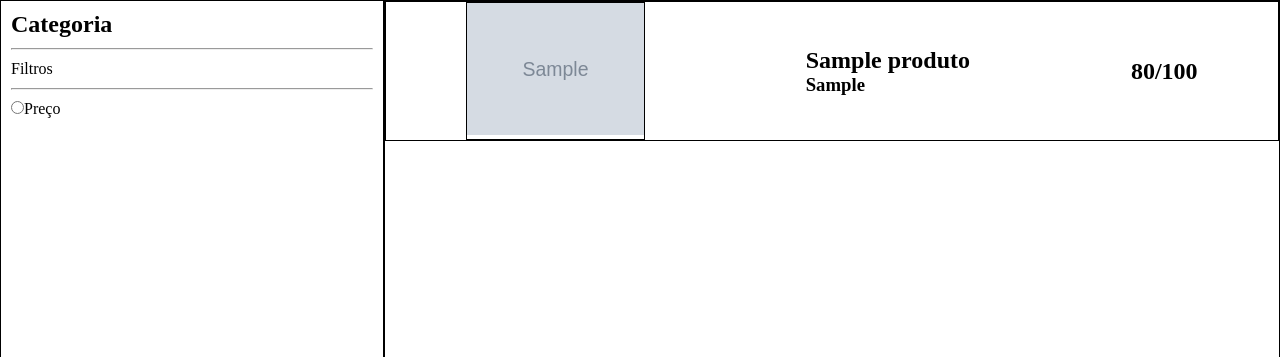
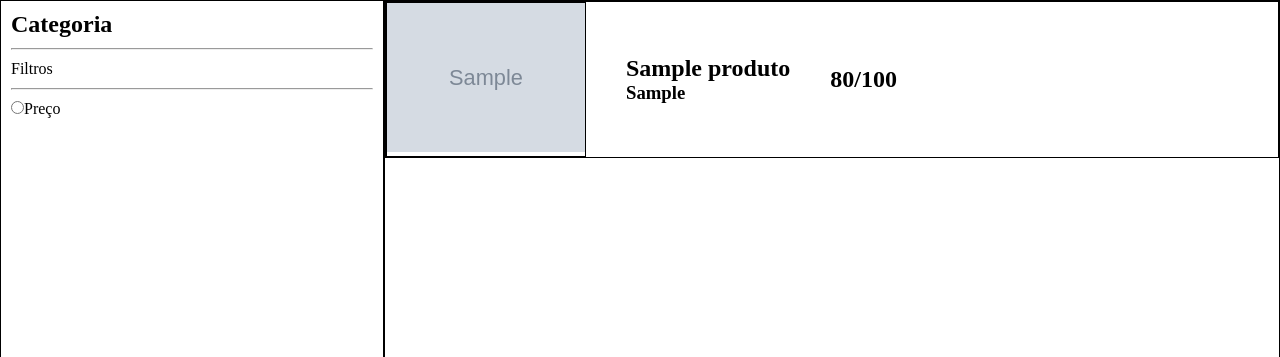
Before and after one commit to GabrielMoraes4299/GG_TECH_HUB, a Flask app: page /categorias/1 in a window 1280 px wide. Shown: the part 112-469 px from the top of the page. Run offline with Flask 3, Linux system fonts and the light colour scheme; tables that the repository leaves empty hold one stand-in row (values such as "Sample post"); grey boxes marked "Sample" are stand-in pictures; some web fonts are replaced.

Commit message:
Commit Final

```diff
--- a/Static/produtos.css
+++ b/Static/produtos.css
@@ -21,15 +21,17 @@
 .container-produto{
     display: flex;
     align-items: center;
-    justify-content: space-around;
+    gap: 40px;
     border: 1px solid black;
 }
 
 .container-img{
-    width: 20%;
+    width: 200px;
     border: 1px solid black;
 }
 
 .container-img img{
     width: 100%;
 }
+
+Smartphones, Notebooks, Câmeras, Tablets, Smartwatches, Acessórios de Áudio, Monitores e TVs, Consoles de Jogos, Impressoras, Roteadores e Redes
```
